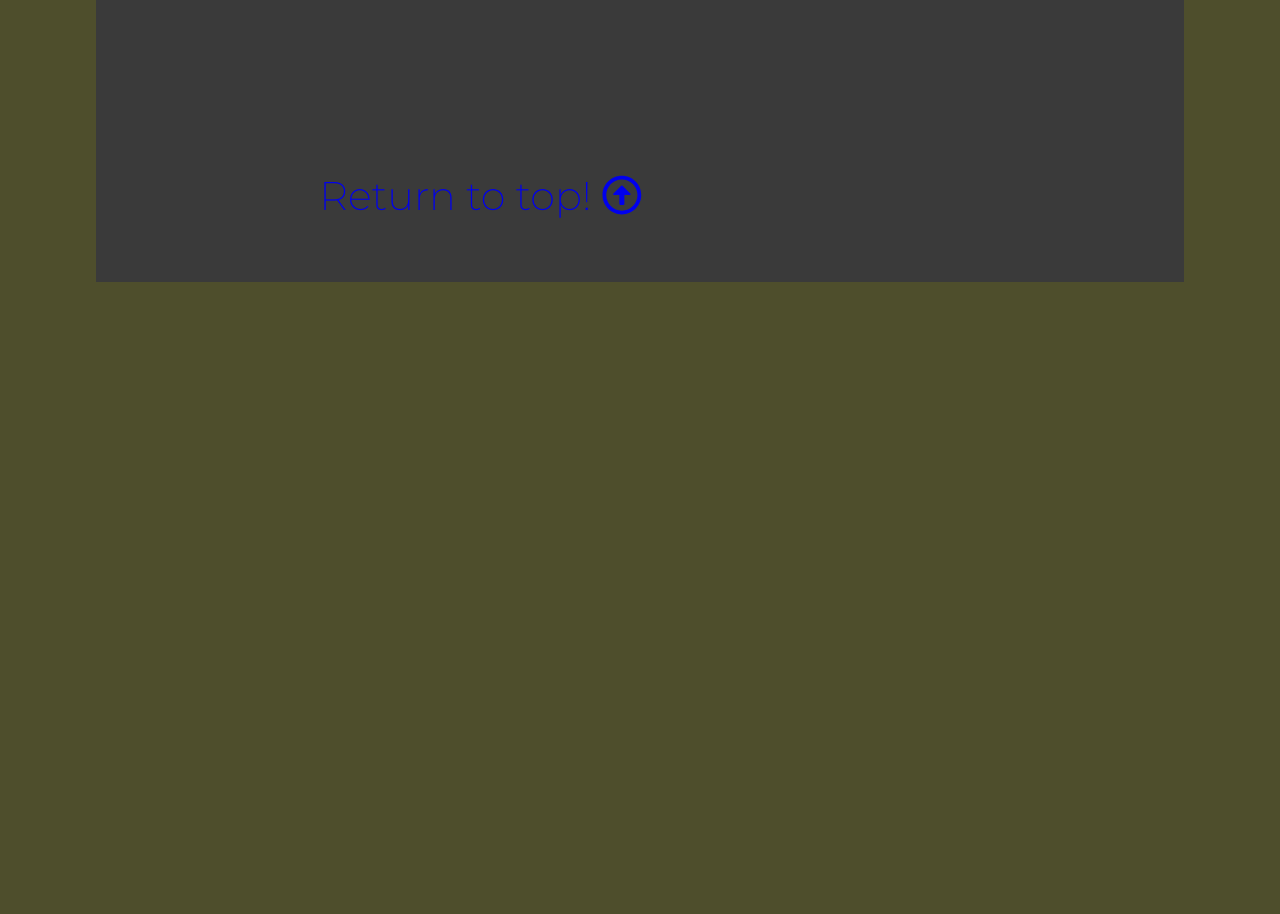
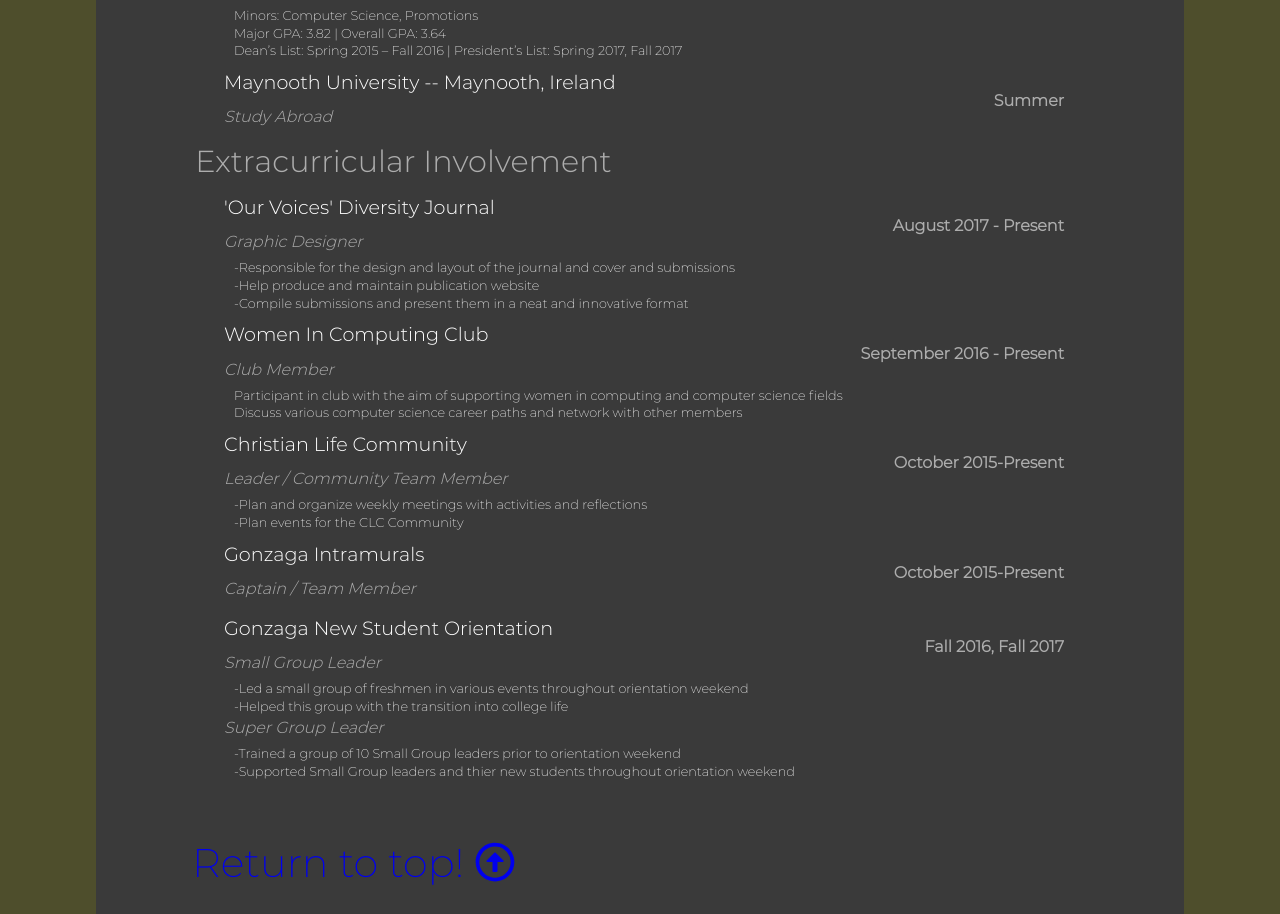
Before and after one commit to mjenkins3/cs314-assignments, a plain HTML site: page resume.html in a window 1280 px wide. Shown: the part 1165-2079 px from the top of the page. Before the commit the page ends 1511 px from the top, so only its background shows below. Drawn offline with Linux system fonts and the light colour scheme.

Commit message:
Progress

```diff
--- a/r-stylesheet.css
+++ b/r-stylesheet.css
@@ -44,8 +44,8 @@ html{
     margin: 0 auto;
     background-color: rgb(78, 78, 44);
     font-family: 'montserratextralight', helvetica, sans-serif;
+
 }
-
 header{
     background-color: white;
     height: 85px;
@@ -133,10 +133,12 @@ i{
     margin: 0 auto;
 }
 
-i:hover{
-    color: rgb(165, 168, 172);
-    font-weight: 800;
+
+footer{
+    padding: 0;
+    margin: 0 auto;
 }
+
 
 .inner-content{
     max-width: 1024px;
@@ -168,8 +170,7 @@ i:hover{
     height: 1px;
     width: 100%;
     padding: 0;
-    margin: 30px auto;
-    border: 200px;
+    margin: 50px 0 auto;
     background-color: white;
 }
 
@@ -180,42 +181,16 @@ i:hover{
 }
 
 
-
-
 .middle-section{
+    box-sizing: border-box;
     position: relative;
     margin-top: 0;
     padding-top: 0;
     text-align: center;
-    height: 1000px;
+    display: block;
+    height: 1550px;
 }
 
-.flex-container{
-    display: flex;
-    align-items: center;
-    justify-content: space-around center;
-    position: relative;
-    width: 100%;
-    color: white;
-    padding: 0;
-}
-
-.flex-container a{
-    text-decoration: none;
-    padding: 0;
-    margin: 0 auto;
-    left: 50;
-    transform: translateX(-5%);
-}
-
-.flex-container a:visited{
-    text-decoration: none;
-    color: white;
-}
-
-.flex-container a:active{
-    color: rgb(68, 66, 66);
-}
 
 .PE{
     box-sizing: border-box;
@@ -231,3 +206,85 @@ i:hover{
     text-align: left;
     color: white;
 }
+
+.Ed{
+    box-sizing: border-box;
+    padding: 0;
+    margin: 15px 0;
+    padding: 0 120px 0 0;
+}
+
+.Ed p{
+    font-size: .8em;
+    padding: 0 20px 0 0;
+    margin: 5px 10px;
+    text-align: left;
+    color: white;
+}
+
+.IE {
+    box-sizing: border-box;
+    padding: 0;
+    margin: 15px 0;
+    padding: 0 120px 0 0;
+}
+
+.IE p{
+    font-size: .8em;
+    padding: 0 20px 0 0;
+    margin: 5px 10px;
+    text-align: left;
+    color: white;
+}
+
+.top-link{
+    position: relative;
+    color: white;
+    padding: 0;
+    margin: 0 auto;
+}
+
+.top-link a{
+    text-decoration: none;
+    /* padding: 0;
+    margin: 0; */
+}
+.top-link i{
+    transition: all 0.4s ease;
+}
+.top-link i:hover{
+    color: rgb(165, 168, 172);
+}
+
+.top-link a:visited{
+    text-decoration: none;
+    color: white;
+}
+
+.top-link i:active{
+    color: rgb(68, 66, 66);
+}
+
+.footer-links{
+    color: white;
+    padding: 25px 0px;
+    width: 100%;
+    margin: 0 auto;
+    position: relative;
+    text-align: center;
+}
+
+.footer-links a{
+    padding: 0 15px;
+    margin: 0 auto;
+    color: white;
+    transition: all 0.5s ease;
+}
+
+.footer-links a:hover{
+    color:rgb(165, 168, 172);
+}
+
+.footer-links a:visted{
+    color: white;
+}
--- a/resume.html
+++ b/resume.html
@@ -17,15 +17,16 @@
             <a href="contact.html">Contact</a>
         </nav>
     </header>
+    <div class="Line"  id="Top"></div>
     <div class="inner-content">
-        <div class="top-section"  id="Top">
+        <div class="top-section">
             <div class="center-content">
                 <h1> Mary Jenkins </h1>
                 <p> A student at Gonzaga University with a background in leadership and service and driven by communication, relationships, and an eagerness to learn.</p>
             </div>
         </div>
+        <div class="line"> </div>
         <div class="middle-section">
-            <div class="line"> </div>
             <div class="center-content">
                 <h2> Professional Experience</h2>
                 <div class="PE">
@@ -62,15 +63,69 @@
                     <p> -Maintained the cleanliness and safety of Crosby lounge areas, conference rooms, restrooms, and check-in desk</p>
                 </div>
                 <h2> Education </h2>
-
-                <h2> Extra Curriculars </h2>
-
+                <div class="Ed">
+                    <h3>Gonzaga University -- Spokane, Washington</h3>
+                    <h4>May 2018</h4>
+                    <h5>Bachelor of Arts, Public Relations</h5>
+                    <p>Minors: Computer Science, Promotions</p>
+                    <p>Major GPA: 3.82   |   Overall GPA: 3.64</p>
+                    <p>Dean’s List: Spring 2015 – Fall 2016   |    President’s List: Spring 2017, Fall 2017</p>
+                </div>
+                <div class="Ed">
+                    <h3>Maynooth University -- Maynooth, Ireland</h3>
+                    <h4>Summer</h4>
+                    <h5>Study Abroad</h5>
+                </div>
+                <h2> Extracurricular Involvement </h2>
+                <div class="IE">
+                    <h3>'Our Voices' Diversity Journal</h3>
+                    <h4> August 2017 - Present</h4>
+                    <h5> Graphic Designer</h5>
+                    <p>-Responsible for the design and layout of the journal and cover and submissions</p>
+                    <p>-Help produce and maintain publication website</p>
+                    <p>-Compile submissions and present them in a neat and innovative format</p>
+                </div>
+                <div class="IE">
+                    <h3>Women In Computing Club</h3>
+                    <h4>September 2016 - Present</h4>
+                    <h5>Club Member</h5>
+                    <p>Participant in club with the aim of supporting women in computing and computer science fields</p>
+                    <p>Discuss various computer science career paths and network with other members</p>
+                </div>
+                <div class="IE">
+                    <h3>Christian Life Community</h3>
+                    <h4>October 2015-Present</h4>
+                    <h5>Leader / Community Team Member</h5>
+                    <p>-Plan and organize weekly meetings with activities and reflections</p>
+                    <p>-Plan events for the CLC Community</p>
+                </div>
+                <div class="IE">
+                    <h3>Gonzaga Intramurals</h3>
+                    <h4>October 2015-Present</h4>
+                    <h5>Captain / Team Member</h5>
+                </div>
+                <div class="IE">
+                    <h3>Gonzaga New Student Orientation</h3>
+                    <h4>Fall 2016, Fall 2017</h4>
+                    <h5> Small Group Leader</h5>
+                    <p>-Led a small group of freshmen in various events throughout orientation weekend</p>
+                    <p>-Helped this group with the transition into college life</p>
+                    <h5>Super Group Leader</h5>
+                    <p>-Trained a group of 10 Small Group leaders prior to orientation weekend</p>
+                    <p>-Supported Small Group leaders and thier new students throughout orientation weekend</p>
+                </div>
             </div>
         </div>
-        <div class="flex-container">
-           <a href="#Top"><i> Return to top! <i class="far fa-arrow-alt-circle-up"></i></a>
+        <div class="top-link">
+                <a href="#Top"><i> Return to top! <i class="far fa-arrow-alt-circle-up"></i></a>
         </div>
     </div>
-
+    <footer>
+        <div class="footer-links">
+            <a href="index.html"><i class="fas fa-home"></i></a>
+            <a href="https://twitter.com/m_jenkins125"><i class="fab fa-twitter"></i></a>
+            <a href="https://www.linkedin.com/in/maryjenkins96/"><i class="fab fa-linkedin"></i></a>
+        </div>
+    </footer>
   </body>
 </html>
--- a/stylesheet.css
+++ b/stylesheet.css
@@ -69,7 +69,7 @@ p a{
     font-size: 1.8em;
     font-weight: 100;
     transition: all 0.2s ease;
-    padding: 15px;
+    padding: 25px;
     padding-top: 5px;
     margin: 0;
 }
```
Also changed, not shown: s-stylesheet.css (added), studyabroad.html (added).
